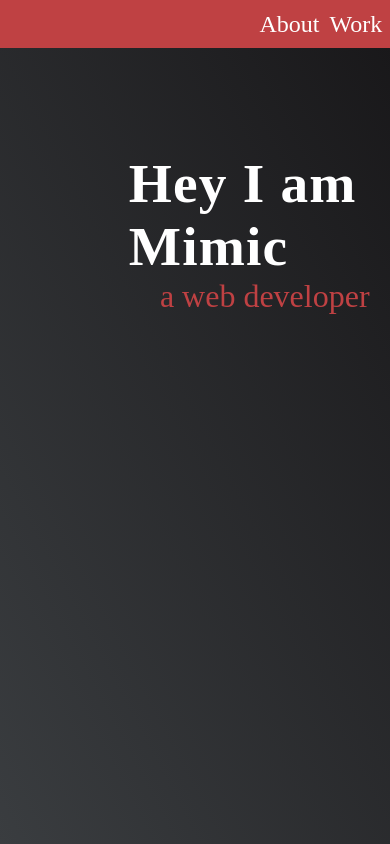
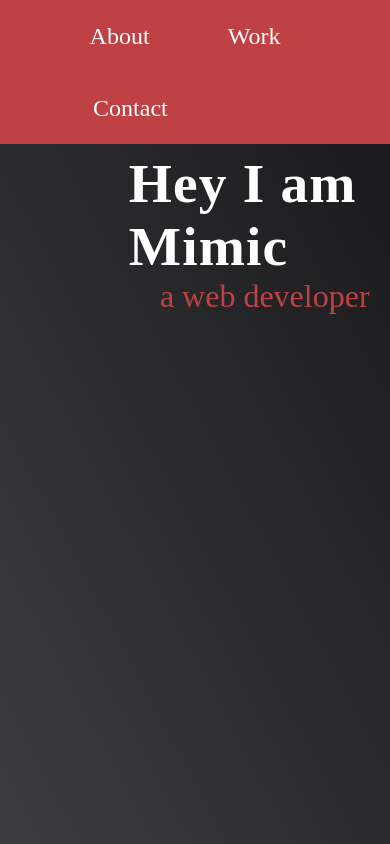
Before and after one commit to Vivek-396/Project-Cloning_1, a plain HTML site: page Project1/index.html in a window 390 px wide. Shown: the top 844 px of the page. Drawn offline with Linux system fonts and the light colour scheme.

Commit message:
Update styles.css

```diff
--- a/Project1/assets/styles/styles.css
+++ b/Project1/assets/styles/styles.css
@@ -22,12 +22,12 @@ body {
              font-size: 1.5rem;
              font-weight: 500;
              line-height: 3;
-    padding-left: 78%;
              overflow: hidden;
          }
 
          .nav a {
-    padding: 43% 23% 36% 23%;
+             padding: 40% 33% 31% 24%;
+             margin: 1rem 4rem 1rem 1rem;
          }
 
          .nav-list {
@@ -35,6 +35,8 @@ body {
              display: inline;
              cursor: pointer;
              overflow: hidden;
+             float: right;
+             margin: 0;
          }
 
          li {
@@ -44,10 +46,6 @@ li {
          a {
              color: var(--White);
              text-decoration: none;
-}
-
-.hover_btn {
-    padding: 0% 2% 0% 1%;
          }
 
          .hover_btn:hover {
@@ -231,10 +229,6 @@ img {
                  color: var(--White);
                  text-decoration: none;
              }
-    .nav {
-        line-height: 2;
-        padding-left: 62%;
-    }
              h1 {
                  padding: 39% 0% 0% 33%;
              }
```
Lines whose indentation alone changed are shown as unchanged.
